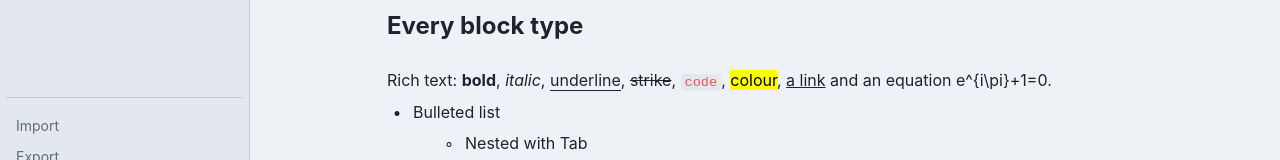
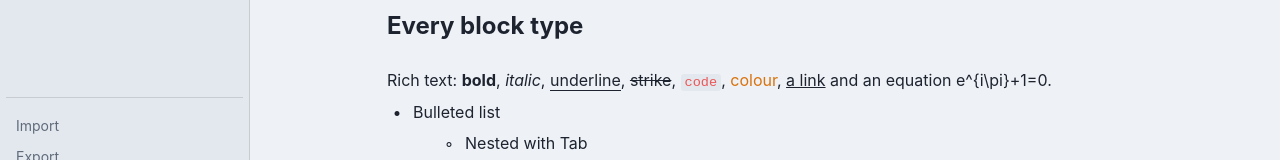
Before and after one commit to devtechedge/blockwise, a Next.js app in the folder apps/web/: page / in a window 1280 px wide. Shown: the part 527-687 px from the top of the page. Built offline with nearby package versions, Linux system fonts and the light colour scheme.

Commit message:
fix(web): stop rendering text color marks with the browser's yellow mark background

```diff
--- a/apps/web/app/globals.css
+++ b/apps/web/app/globals.css
@@ -188,3 +188,8 @@ a { color: inherit; }
 .sidebar::-webkit-scrollbar-thumb, .editor::-webkit-scrollbar-thumb, .slash-menu::-webkit-scrollbar-thumb, .db-scroll::-webkit-scrollbar-thumb, .table-wrap::-webkit-scrollbar-thumb { background: transparent; border-radius: 4px; }
 .sidebar:hover::-webkit-scrollbar-thumb, .editor:hover::-webkit-scrollbar-thumb, .slash-menu:hover::-webkit-scrollbar-thumb, .db-scroll:hover::-webkit-scrollbar-thumb, .table-wrap:hover::-webkit-scrollbar-thumb { background: rgba(120,132,148,.55); }
 ::-webkit-scrollbar-button { display: none; }
+
+/* inline color marks: <mark> must not fall back to the browser's yellow highlight */
+mark { background: none; color: inherit; }
+.highlight-gray { color: var(--gray); } .highlight-brown { color: var(--brown); } .highlight-orange { color: var(--orange); } .highlight-yellow { color: var(--yellow); } .highlight-green { color: var(--green); } .highlight-blue { color: var(--blue); } .highlight-purple { color: var(--purple); } .highlight-pink { color: var(--pink); } .highlight-red { color: var(--red); }
+.highlight-gray_background { background: var(--gray-bg); border-radius: 3px; } .highlight-brown_background { background: var(--brown-bg); border-radius: 3px; } .highlight-orange_background { background: var(--orange-bg); border-radius: 3px; } .highlight-yellow_background { background: var(--yellow-bg); border-radius: 3px; } .highlight-green_background { background: var(--green-bg); border-radius: 3px; } .highlight-blue_background { background: var(--blue-bg); border-radius: 3px; } .highlight-purple_background { background: var(--purple-bg); border-radius: 3px; } .highlight-pink_background { background: var(--pink-bg); border-radius: 3px; } .highlight-red_background { background: var(--red-bg); border-radius: 3px; }
```
